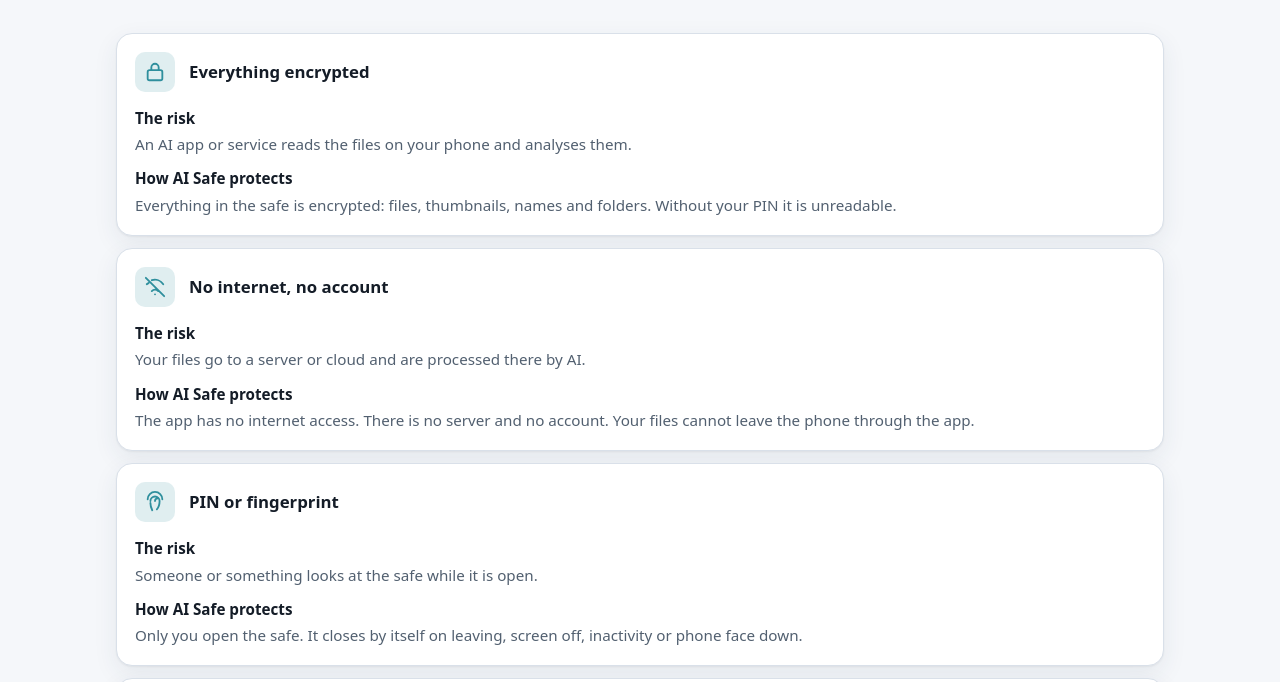
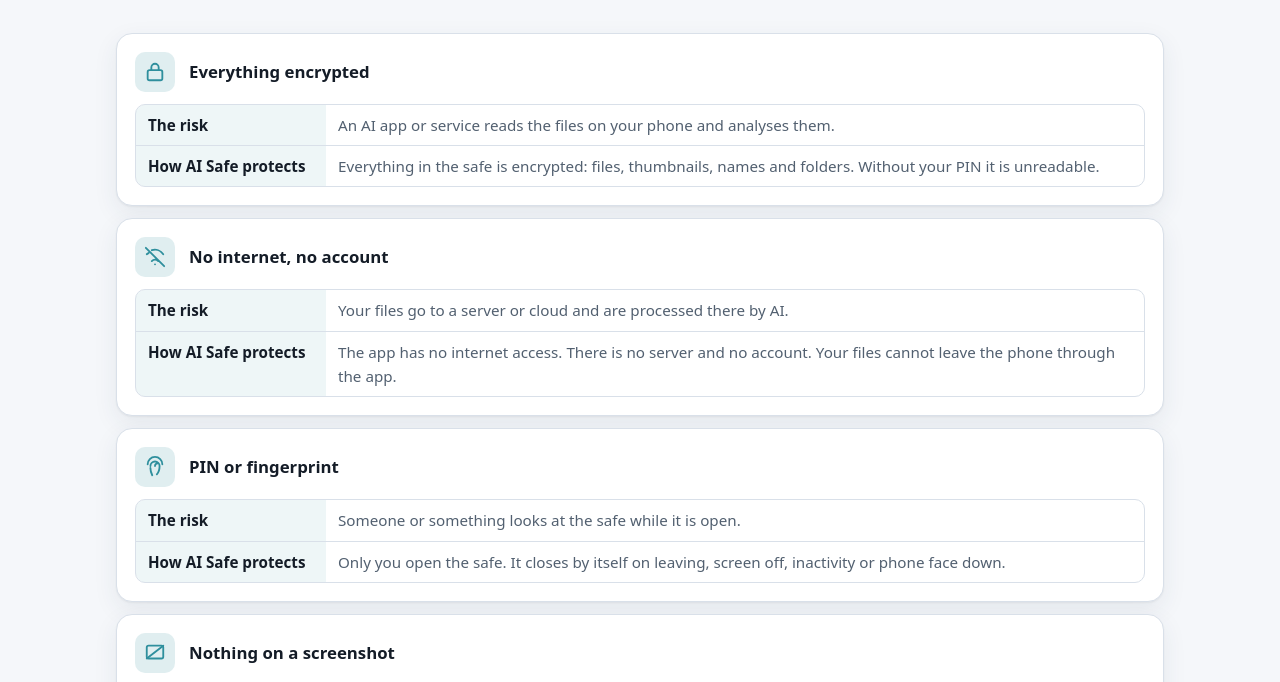
Before and after one commit to GosseVledder/AI-Safe, a plain HTML site: page index.html in a window 1280 px wide. Shown: the part 1198-1880 px from the top of the page. Drawn offline with Linux system fonts and the light colour scheme.

Commit message:
Site: risico/bescherming per panel als uitgelijnde 2x2-tabel
Co-Authored-By: Claude Opus 5.5 <noreply@anthropic.com>

```diff
--- a/index.html
+++ b/index.html
@@ -105,7 +105,11 @@ section.alt{background:var(--surface-2)}
 .cards.six .card{display:grid;grid-template-columns:40px 1fr;gap:0 14px;align-items:center;padding:18px}
 .cards.six .card .ic,.cards.six h3{margin:0}
 .cards.six h3{font-size:1.05rem}
-.cards.six dl{grid-column:1/-1;margin-top:4px}
+.cards.six dl{grid-column:1/-1;margin-top:12px;display:grid;grid-template-columns:190px 1fr;border:1px solid var(--line);border-radius:10px;overflow:hidden}
+.cards.six dt,.cards.six dd{margin:0;padding:8px 12px}
+.cards.six dt{background:color-mix(in srgb,var(--accent) 8%,transparent)}
+.cards.six dt:nth-of-type(2),.cards.six dd:nth-of-type(2){border-top:1px solid var(--line)}
+@media (max-width:560px){.cards.six dl{grid-template-columns:110px 1fr}}
 .card dl{margin:0;font-size:.95rem}
 .card dt{font-weight:600;margin-top:10px}
 .card dd{margin:2px 0 0;color:var(--muted)}
```
